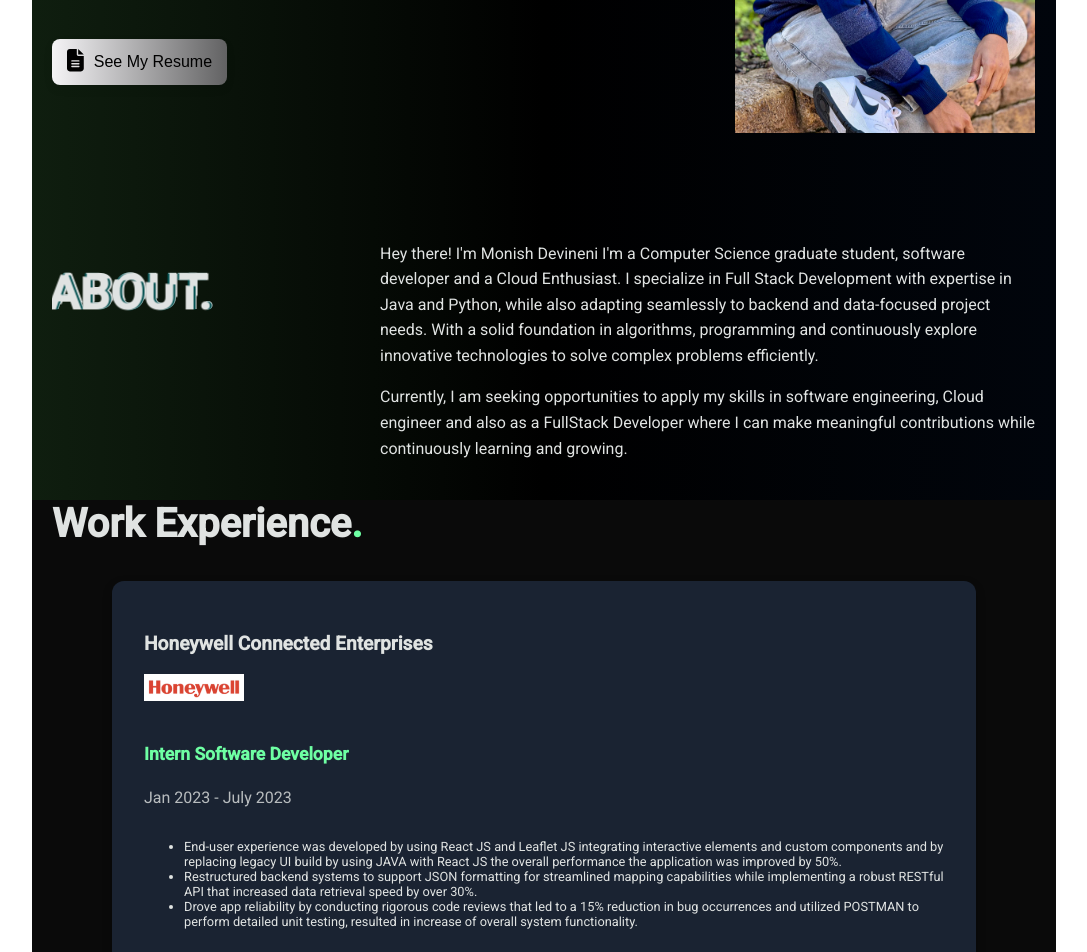
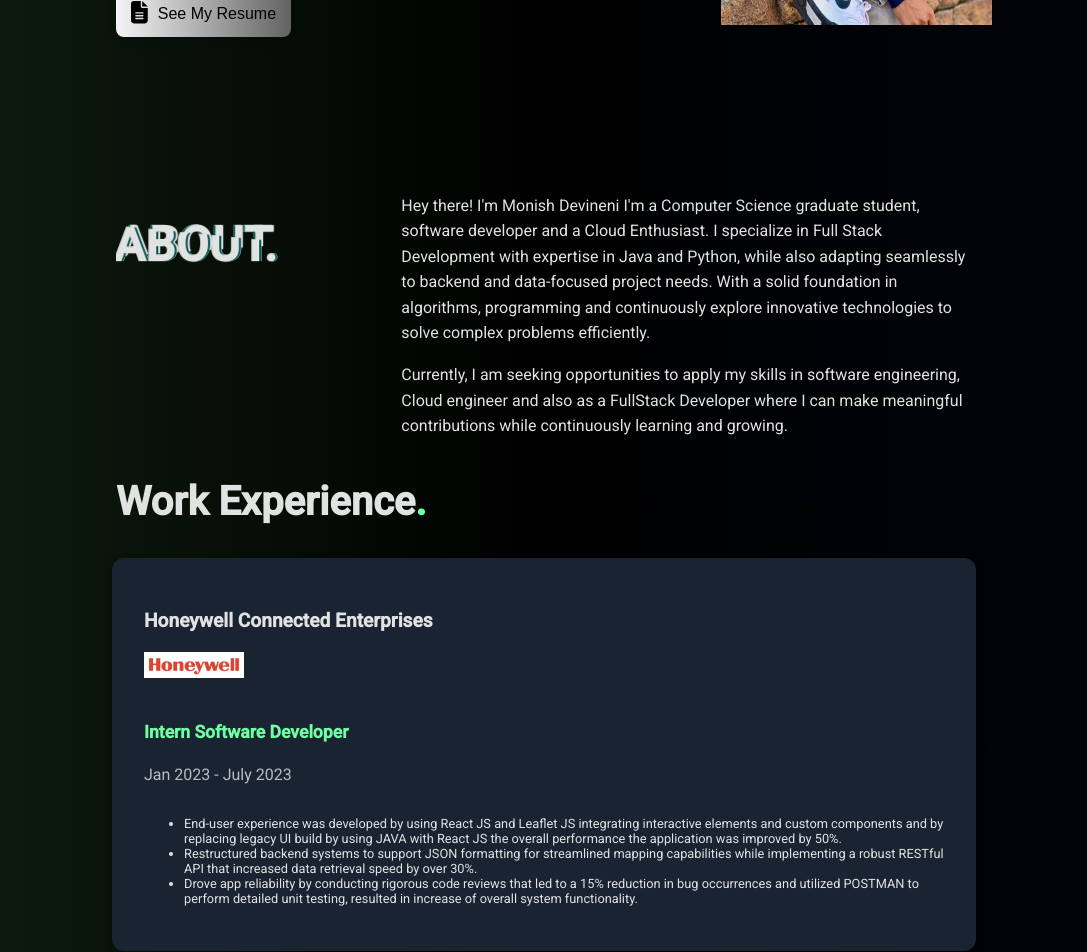
Before and after one commit to monish-rgb/MyPortfolio, an Angular app: page / in a window 1280 px wide. Shown: the part 520-1472 px from the top of the page, without its empty margins (96-1183 px from the left). Built offline with nearby package versions, Linux system fonts and the light colour scheme.

Commit message:
changedcolors

```diff
--- a/src/app/about/about.component.scss
+++ b/src/app/about/about.component.scss
@@ -18,7 +18,7 @@
     justify-content: space-between;
     padding: 40px 20px;
     // background-color: #0a0a0a;
-    background: linear-gradient(to right, #0f1e0f, #000000, #01050c);
+    //background: linear-gradient(to right, #0f1e0f, #000000, #01050c);
   }
 
   /* Left section styling
--- a/src/app/app.component.scss
+++ b/src/app/app.component.scss
@@ -2,8 +2,8 @@
     max-width: 1024px;
     margin-left: auto;
     margin-right: auto;
-    padding: 128px 1rem; // px-4 (16px) for left and right padding
     text-align: justify;
+    background: linear-gradient(to right, #0f1e0f, #000000, #01050c);
 
     // Medium screens (md: 768px and above)
     @media (min-width: 768px) {
@@ -20,20 +20,20 @@
 
     // Large screens (lg: 1024px and above)
     @media (min-width: 1024px) {
-      padding-left: 3rem;
-      padding-right: 3rem;
+      padding-left: 5rem;
+      padding-right: 5rem;
     }
 
       // 14-inch screen (1366px - 1600px)
   @media (min-width: 1366px) and (max-width: 1600px) {
-    padding-left: 3.5rem;
-    padding-right: 3.5rem;
+    padding-left: 8rem;
+    padding-right: 8rem;
     font-size: 1.1rem; // Slightly increase font size for readability
   }
 
     // Extra large screens (xl: 1280px and above)
     @media (min-width: 1280px) {
-      padding-left: 4rem;
-      padding-right: 4rem;
+      padding-left: 12rem;
+      padding-right: 12rem;
     }
 }
--- a/src/app/contact/contact.component.scss
+++ b/src/app/contact/contact.component.scss
@@ -3,7 +3,7 @@
     justify-content: center;
     align-items: center;
     padding: 60px 20px;
-    background: #0a0a0a;
+    //background: #0a0a0a;
     color: white;
 
     .contact-container {
--- a/src/app/experience/experience.component.html
+++ b/src/app/experience/experience.component.html
@@ -1,5 +1,5 @@
 <section id="exp">
-<div style="background-color: #0a0a0a;">
+<div>
 <h2 class="section-title">Work Experience<span class="dot">.</span></h2>
     <div class="experience-card">
       <h3 class="company-name">Honeywell Connected Enterprises</h3>
--- a/src/app/experience/experience.component.scss
+++ b/src/app/experience/experience.component.scss
@@ -4,7 +4,7 @@
     justify-content: space-between;
     margin: auto;
     padding: 40px 20px;
-    background-color: #101414;
+    //background-color: #101414;
 }
 .section-title {
     font-size: 2.5rem;
--- a/src/app/home/home.component.scss
+++ b/src/app/home/home.component.scss
@@ -14,7 +14,7 @@
     align-items: center;
     // background: linear-gradient(180deg, #0a0a0a 60%, #0f1e0f 100%);
     // background-color: #0a0a0a;
-    background: linear-gradient(to right, #0f1e0f, #000000, #01050c);
+    //background: linear-gradient(to right, #0f1e0f, #000000, #01050c);
 }
 .text-left-container {
     display: flex;
--- a/src/app/skills/skills.component.scss
+++ b/src/app/skills/skills.component.scss
@@ -1,7 +1,7 @@
 .skills-page {
   padding: 30px;
   max-width: 1200px;
-  background-color: #101414;
+  //background-color: #101414;
   margin-bottom: -60px;
 }
 
@@ -37,7 +37,7 @@
 .tech-stack {
   text-align: center;
   padding: 40px;
-  background-color: #0a0a0a;
+  //background-color: #0a0a0a;
 }
 
 .title {
--- a/src/app/work/work.component.scss
+++ b/src/app/work/work.component.scss
@@ -39,7 +39,7 @@
   }
   .projects-section {
     text-align: center;
-    background: #0a0a0a;
+    //background: #0a0a0a;
     padding: 50px 0;
 
       span {
```
